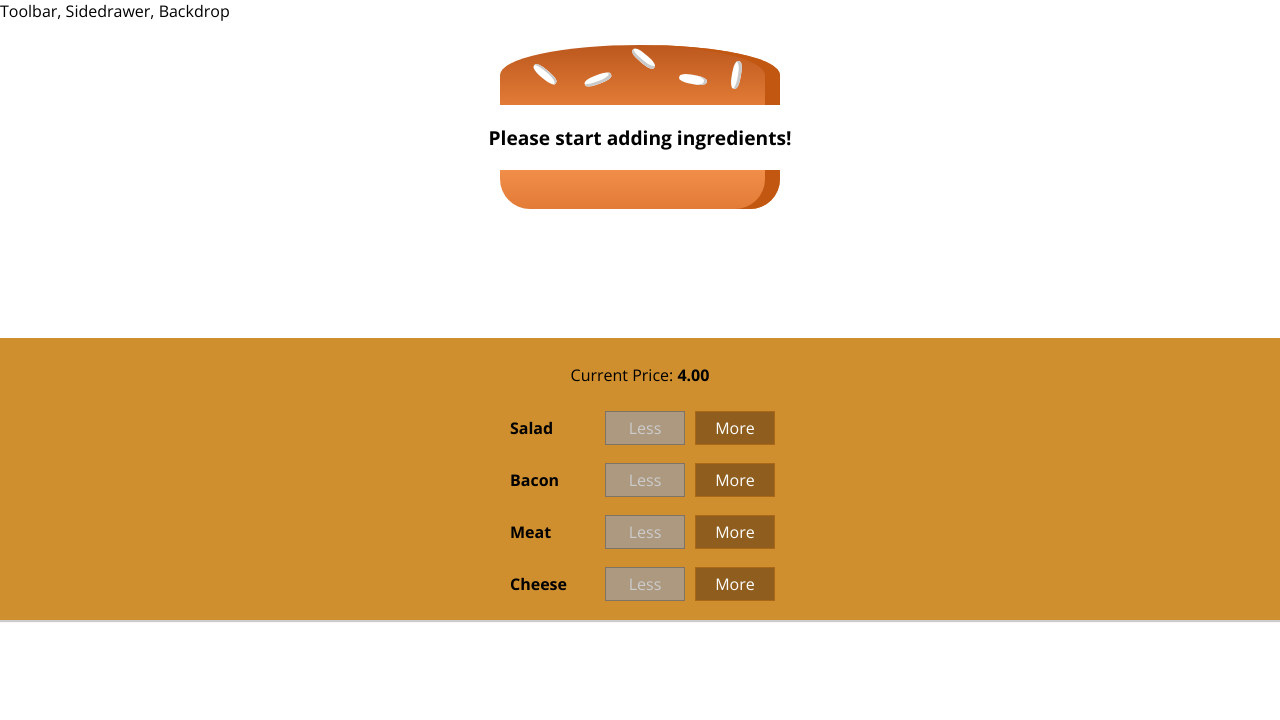
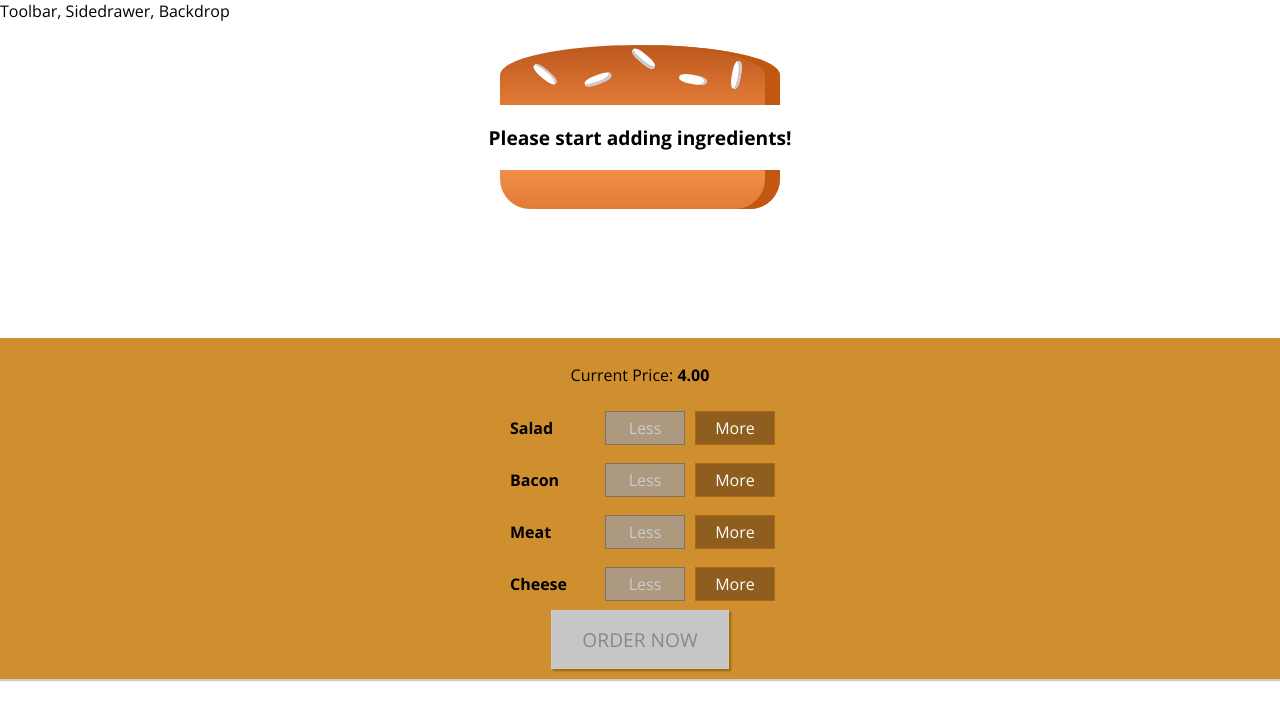
Before and after one commit to pauloesb/burger-builder, a React (Create React App) app: page / in a window 1280 px wide. Shown: the top 720 px of the page. Built offline with nearby package versions, Linux system fonts and the light colour scheme.

Commit message:
Implemented Order Now Button Logic

```diff
--- a/src/components/Burger/BuildControls/BuildControls.js
+++ b/src/components/Burger/BuildControls/BuildControls.js
@@ -24,6 +24,9 @@
         disabled={props.disabled[ctrl.type]}
       />
     ))}
+    <button className={classes.OrderButton} disabled={!props.purchaseable}>
+      ORDER NOW
+    </button>
   </div>
 );
 
--- a/src/components/Burger/BuildControls/BuildControls.module.css
+++ b/src/components/Burger/BuildControls/BuildControls.module.css
@@ -8,3 +8,44 @@
   margin: auto;
   padding: 10px 0;
 }
+
+.OrderButton {
+  background-color: #DAD735;
+  outline: none;
+  cursor: pointer;
+  border: 1px solid #966909;
+  color: #966909;
+  font-family: inherit;
+  font-size: 1.2em;
+  padding: 15px 30px;
+  box-shadow: 2px 2px 2px #966909;
+}
+
+.OrderButton:hover, .OrderButton:active {
+  background-color: #A0DB41;
+  border: 1px solid #966909;
+  color: #966909;
+}
+
+.OrderButton:disabled {
+  background-color: #C7C6C6;
+  cursor: not-allowed;
+  border: 1px solid #ccc;
+  color: #888888;
+}
+
+.OrderButton:not(:disabled) {
+  animation: enable 0.3s linear;
+}
+
+@keyframes enable {
+  0% {
+      transform: scale(1);
+  }
+  60% {
+      transform: scale(1.1);
+  }
+  100% {
+      transform: scale(1);
+  }
+}
--- a/src/containers/BurgerBuilder/BurgerBuilder.js
+++ b/src/containers/BurgerBuilder/BurgerBuilder.js
@@ -18,7 +18,15 @@
       cheese: 0,
       meat: 0
     },
-    totalPrice: 4
+    totalPrice: 4,
+    purchaseable: false
+  };
+
+  updatePurchaseState = ingredients => {
+    const sum = Object.keys(ingredients)
+      .map(igKey => ingredients[igKey])
+      .reduce((sum, el) => sum + el, 0);
+    this.setState({ purchaseable: sum > 0 });
   };
 
   addIngredientHandler = type => {
@@ -32,6 +40,7 @@
     const oldPrice = this.state.totalPrice;
     const newPrice = oldPrice + priceAddition;
     this.setState({ totalPrice: newPrice, ingredients: updatedIngredients });
+    this.updatePurchaseState(updatedIngredients);
   };
 
   removeIngredientHandler = type => {
@@ -48,6 +57,7 @@
     const oldPrice = this.state.totalPrice;
     const newPrice = oldPrice - priceDeduction;
     this.setState({ totalPrice: newPrice, ingredients: updatedIngredients });
+    this.updatePurchaseState(updatedIngredients);
   };
 
   render() {
@@ -64,6 +74,7 @@
           ingredientAdded={this.addIngredientHandler}
           ingredientRemoved={this.removeIngredientHandler}
           disabled={disabledInfo}
+          purchaseable={this.state.purchaseable}
           price={this.state.totalPrice}
         />
       </Aux>
```
